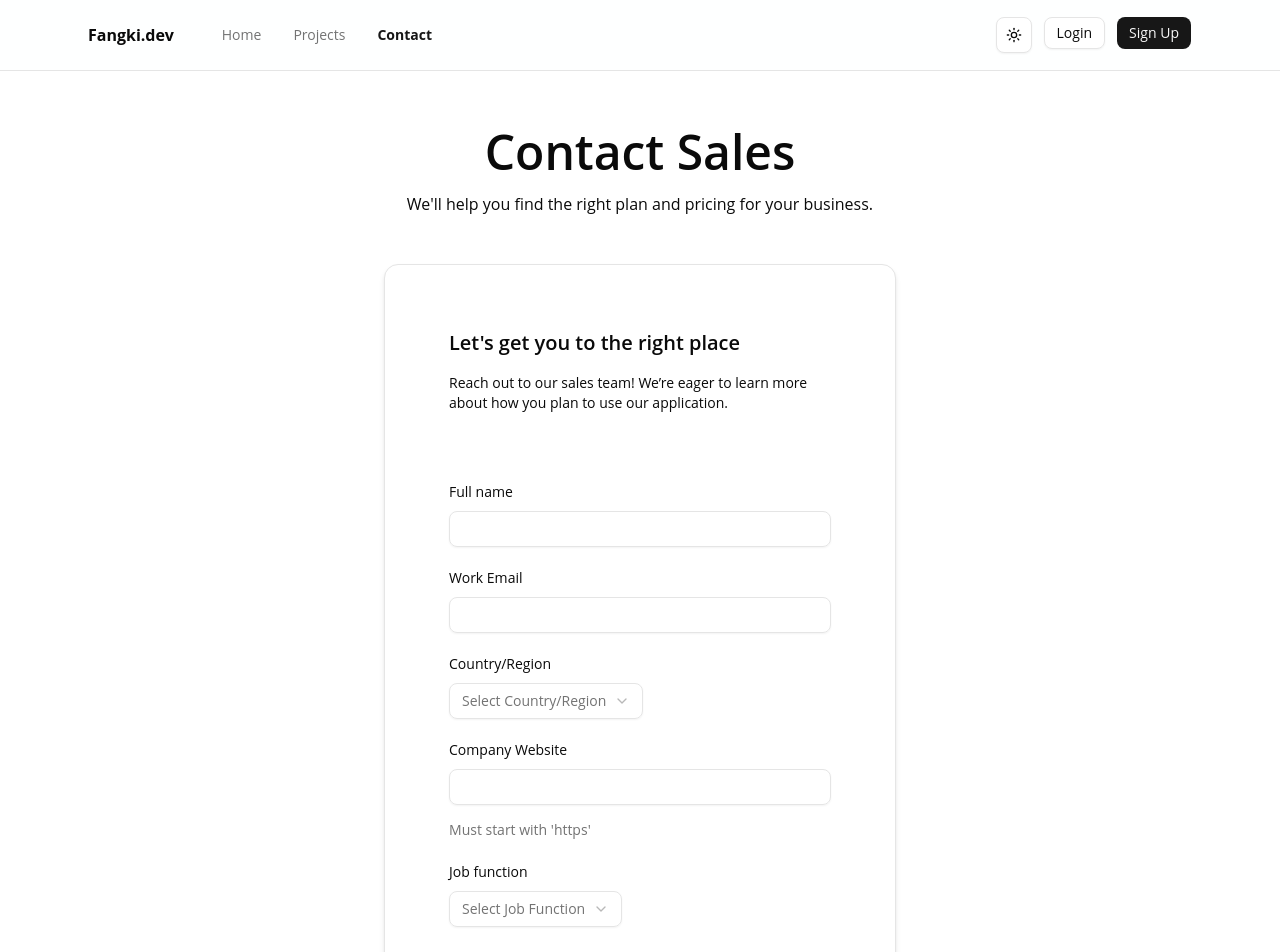
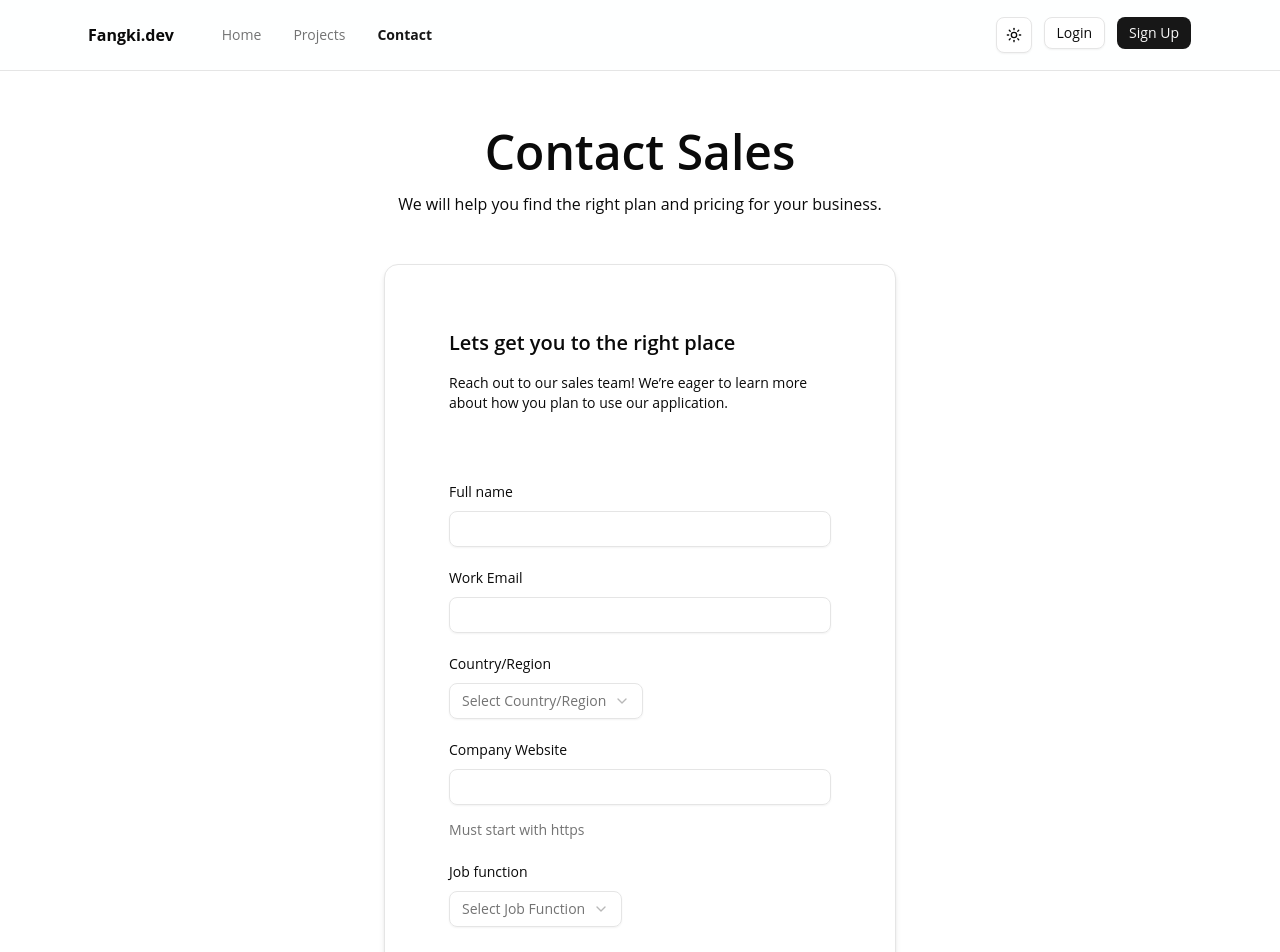
Before and after one commit to fangkiigopramana/portfolio-web, a Next.js app: page /contact in a window 1280 px wide. Shown: the top 952 px of the page. Built offline with nearby package versions, Linux system fonts and the light colour scheme.

Commit message:
fixed error

```diff
--- a/components/contact.tsx
+++ b/components/contact.tsx
@@ -10,11 +10,11 @@ export default function ContactSection() {
         <section className="py-32" id="contact">
             <div className="mx-auto max-w-3xl px-8 lg:px-0">
                 <h1 className="text-center text-4xl font-semibold lg:text-5xl">Contact Sales</h1>
-                <p className="mt-4 text-center">We'll help you find the right plan and pricing for your business.</p>
+                <p className="mt-4 text-center">We will help you find the right plan and pricing for your business.</p>
 
                 <Card className="mx-auto mt-12 max-w-lg p-8 shadow-md sm:p-16">
                     <div>
-                        <h2 className="text-xl font-semibold">Let's get you to the right place</h2>
+                        <h2 className="text-xl font-semibold">Lets get you to the right place</h2>
                         <p className="mt-4 text-sm">Reach out to our sales team! We’re eager to learn more about how you plan to use our application.</p>
                     </div>
 
@@ -46,7 +46,7 @@ export default function ContactSection() {
                         <div>
                             <Label htmlFor="website">Company Website</Label>
                             <Input type="url" id="website" />
-                            <span className="text-muted-foreground inline-block text-sm">Must start with 'https'</span>
+                            <span className="text-muted-foreground inline-block text-sm">Must start with https</span>
                         </div>
 
                         <div>
--- a/components/logo.tsx
+++ b/components/logo.tsx
@@ -1,6 +1,6 @@
 import { cn } from '@/lib/utils'
 
-export const Logo = ({ className }: { className?: string }) => {
+export const Logo = () => {
     return (
         <h3 className='font-bold'>Fangki.dev</h3>
     )
--- a/components/projects.tsx
+++ b/components/projects.tsx
@@ -6,7 +6,7 @@ import { projects } from '@/lib/data'
 import IntegrationCard from './card'
 
 export default function Projects() {
-    const [visibleCount, setVisibleCount] = React.useState(3)
+    const [visibleCount] = React.useState(3)
 
     const filteredIntegrations = projects
 
```
